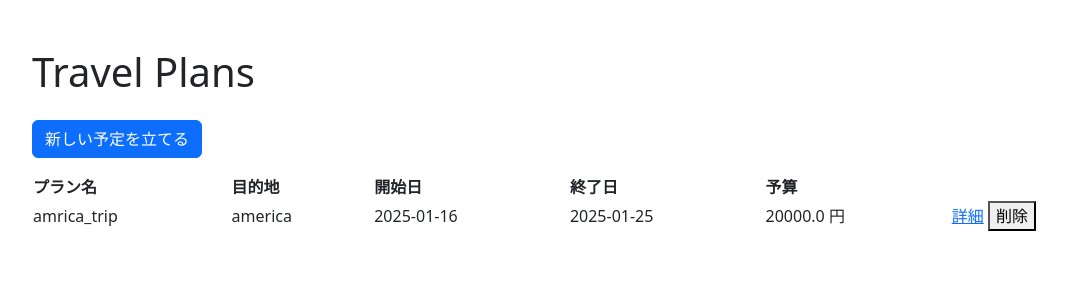
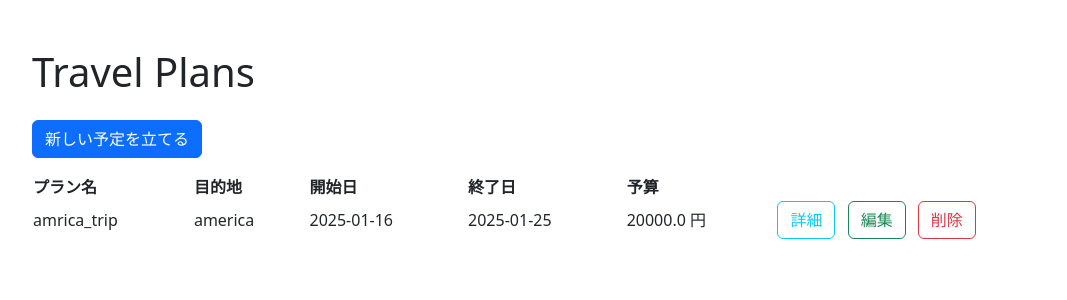
Before and after one commit to Onzoro-rento/flask_app, a Flask app: template templates/index.html in a window 1280 px wide. Shown: the top 300 px of the page, without its empty margins (50-1117 px from the left). Run offline with Flask 2, Linux system fonts and the light colour scheme; the template is opened without the code that fills it: values that come from a table or form of the project are taken from there, others are empty; data comes from the database, SQL or seed files in the repository.

Commit message:
Update index.html

```diff
--- a/templates/index.html
+++ b/templates/index.html
@@ -5,8 +5,18 @@
     <meta name="viewport" content="width=device-width, initial-scale=1.0">
     <title>Travel Plans</title>
     <link rel="stylesheet" href="https://cdn.jsdelivr.net/npm/bootstrap@5.3.0/dist/css/bootstrap.min.css">
+    <style>
+        #logout-button {
+            position: absolute;
+            top: 20px;
+            right: 20px;
+        }
+    </style>
 </head>
 <body class="container">
+    {% if current_user.is_authenticated %}
+        <a href="{{ url_for('logout') }}" id="logout-button" class="btn btn-outline-dark">ログアウト</a>
+    {% endif %}
     <h1 class="mt-5">Travel Plans</h1>
     <a href="/create" class="btn btn-primary mt-3">新しい予定を立てる</a>
     <ul class="list-group mt-3">
@@ -30,9 +40,10 @@
                     <td>{{ plan.end_date }}</td>
                     <td>{{ plan.estimated_budget or '未設定' }} 円</td>
                     <td>
-                        <a href="{{ url_for('view_plan', plan_id=plan.id) }}">詳細</a>
+                        <a href="{{ url_for('view_plan', plan_id=plan.id) }}" class="btn btn-outline-info  me-2">詳細</a>
+                        <a href="{{url_for('update',plan_id = plan.id)}}" class = "btn btn-outline-success me-2">編集</a>
                         <form action="{{ url_for('delete_plan', plan_id=plan.id) }}" method="POST" style="display:inline;">
-                            <button type="submit" onclick="return confirm('本当に削除しますか？')">削除</button>
+                            <button type="submit" onclick="return confirm('本当に削除しますか？')" class="btn btn-outline-danger" >削除</button>
                         </form>
                     </td>
                 </tr>
@@ -42,5 +53,6 @@
         </table>
 
     </ul>
+
 </body>
 </html>
```
